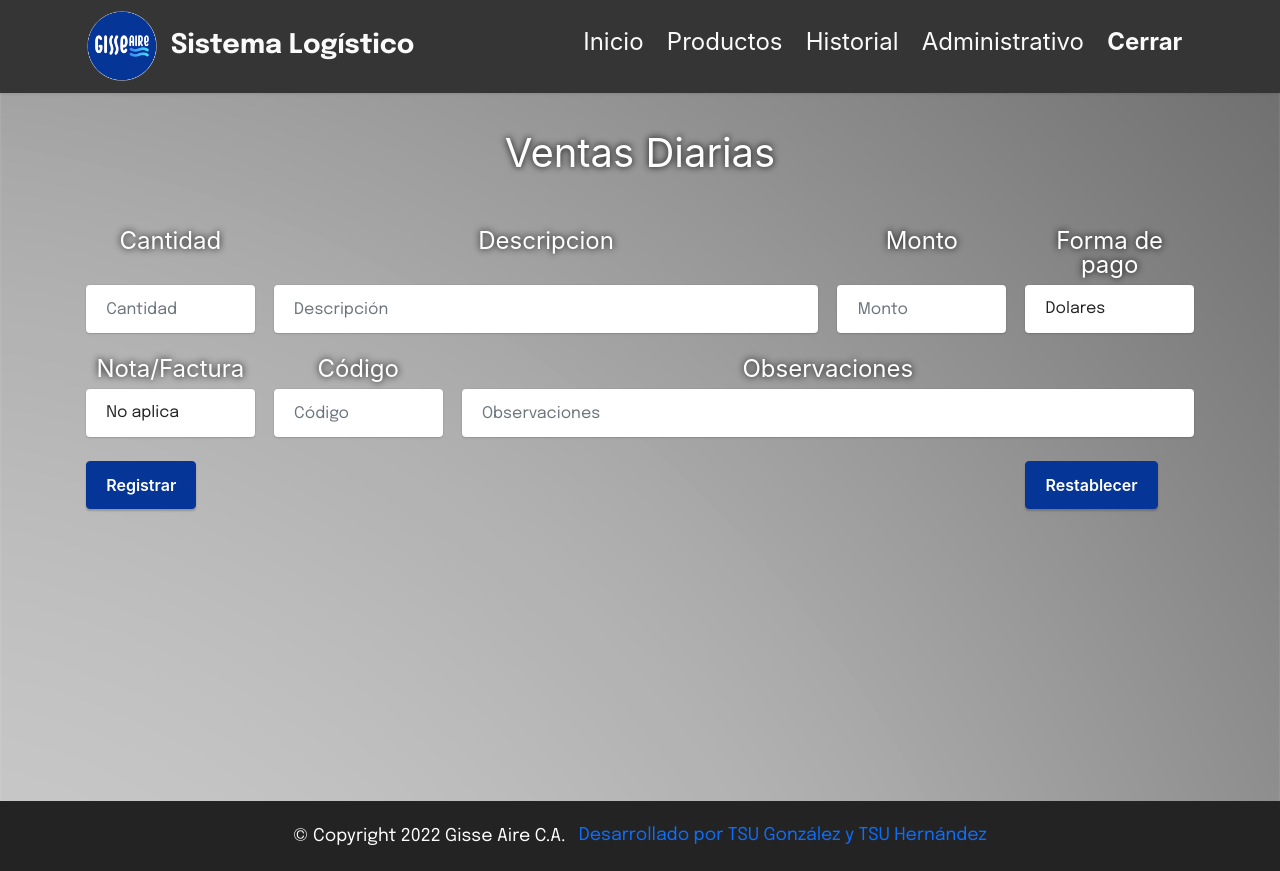
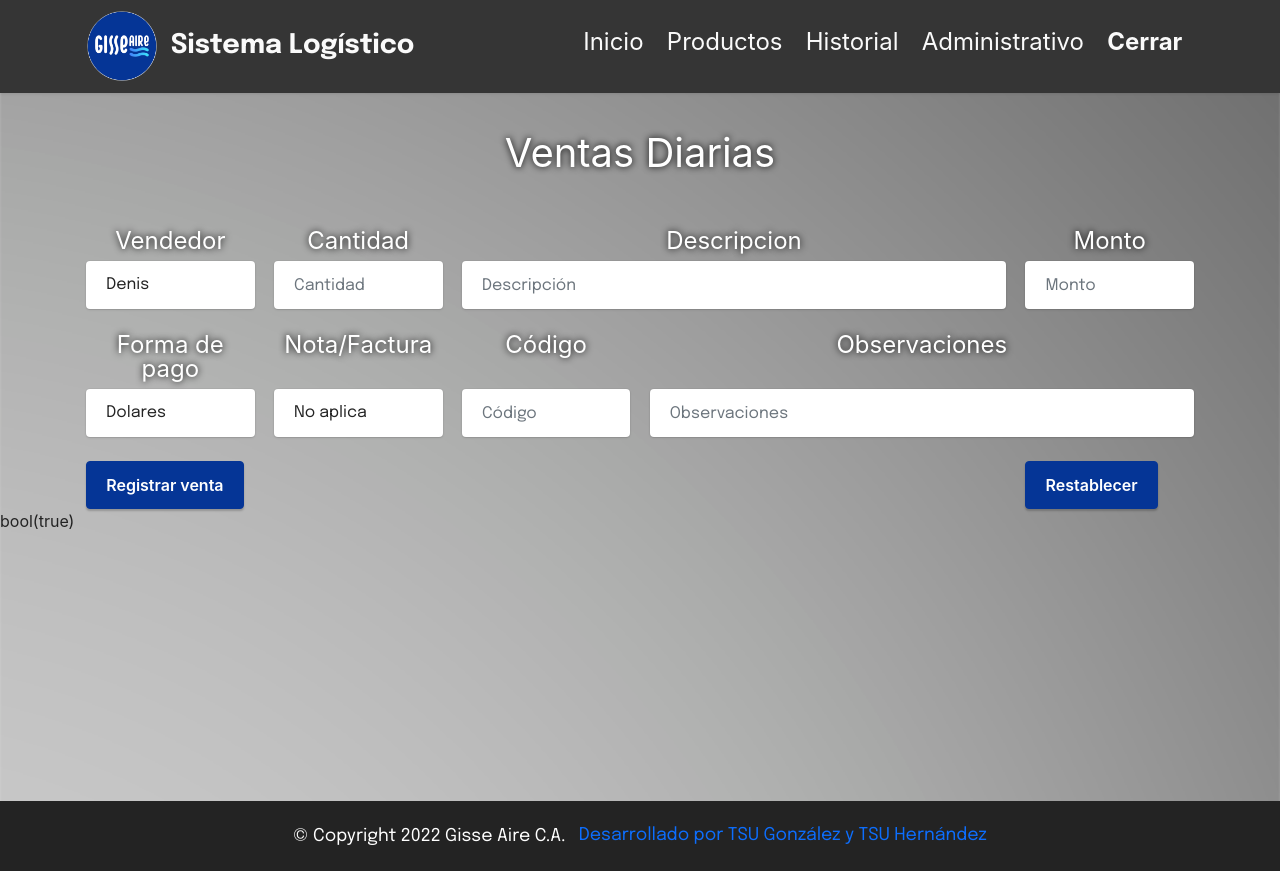
Before and after one commit to cejblan/sistema_logistico, a PHP site: page /ventas_diarias.php in a window 1280 px wide. Run offline with PHP 8.4, Linux system fonts and the light colour scheme; the visitor is signed in with stand-in values (Sample User, id 1).

Commit message:
Agregando variables

```diff
--- a/ventas_diarias.php
+++ b/ventas_diarias.php
@@ -23,8 +23,14 @@ if(isset($_SESSION['administrador']))
           }
 admin:
 
-$select = @$_POST["select"];
-$buspro = @$_POST["buspro"];
+$NotaFactura = @$_POST["selectNF"];
+$vendedor = @$_POST["vendedor"];
+$cantidad = @$_POST["cantidad"];
+$descripcion = @$_POST["descripcion"];
+$monto = @$_POST["monto"];
+$FormaPago = @$_POST["selectP"];
+$NroNotaFactura = @$_POST["codigo"];
+$observaciones = @$_POST["observaciones"];
 
 ?>
 
@@ -39,6 +45,9 @@ $buspro = @$_POST["buspro"];
   <form action="ventas_diarias.php" method="POST">
     <div class="row">
       <div class="col-2">
+        <h4>Vendedor</h4>
+      </div>
+      <div class="col-2">
         <h4>Cantidad</h4>
       </div>
       <div class="col-6">
@@ -47,11 +56,18 @@ $buspro = @$_POST["buspro"];
       <div class="col-2">
         <h4>Monto</h4>
       </div>
-      <div class="col-2">
-        <h4>Forma de pago</h4>
-      </div>
     </div>
     <div class="row">
+      <div class="col-2">
+        <select name="select" class="form-control" required>
+          <option value="fecha">Denis</option>
+          <option value="fecha">Alan</option>
+          <option value="fecha">Cristian</option>
+          <option value="fecha">Juan</option>
+          <option value="fecha">Francisco</option>
+          <option value="fecha">Manuel</option>
+        </select>
+      </div>
       <div class="col-2">
         <input type="number" name="cantidad" class="form-control" placeholder="Cantidad" required/>
       </div>
@@ -61,8 +77,25 @@ $buspro = @$_POST["buspro"];
       <div class="col-2">
         <input type="number" name="monto" class="form-control" placeholder="Monto" required/>
       </div>
+    </div>
+    </br>
+    <div class="row">
       <div class="col-2">
-        <select name="select" class="form-control" required>
+        <h4>Forma de pago</h4>
+      </div>
+      <div class="col-2">
+        <h4>Nota/Factura</h4>
+      </div>
+      <div class="col-2">
+        <h4>Código</h4>
+      </div>
+      <div class="col-6">
+        <h4>Observaciones</h4>
+      </div>
+    </div>
+    <div class="row">
+      <div class="col-2">
+        <select name="selectP" class="form-control" required>
           <option value="producto">Dolares</option>
           <option value="vendedor">Efectivo</option>
           <option value="fecha">Banca Amiga</option>
@@ -71,38 +104,24 @@ $buspro = @$_POST["buspro"];
           <option value="fecha">Pago Movil</option>
         </select>
       </div>
-    </div>
-    </br>
-    <div class="row">
       <div class="col-2">
-        <h4>Nota/Factura</h4>
-      </div>
-      <div class="col-2">
-        <h4>Código</h4>
-      </div>
-      <div class="col-8">
-        <h4>Observaciones</h4>
-      </div>
-    </div>
-    <div class="row">
-      <div class="col-2">
-        <select name="select" class="form-control" required>
-          <option value="producto">No aplica</option>
-          <option value="producto">Nota</option>
-          <option value="vendedor">Factura</option>
+        <select name="selectNF" class="form-control" required>
+          <option value="0">No aplica</option>
+          <option value="1">Nota</option>
+          <option value="2">Factura</option>
         </select>
       </div>
       <div class="col-2">
         <input type="text" name="codigo" class="form-control" placeholder="Código"/>
       </div>
-      <div class="col-8">
+      <div class="col-6">
         <input type="text" name="observaciones" class="form-control" placeholder="Observaciones"/>
       </div>
     </div>
     </br>
     <div class="row">
       <div class="col-10">
-        <input class="btn btn-success" type="submit" name="submit" id="submit" value="Registrar"/>
+        <input class="btn btn-success" type="submit" name="submit" id="submit" value="Registrar venta"/>
       </div>
       <div class="col-2">
         <input class="btn btn-success" type="reset" name="borrar" id="borrar" value="Restablecer"/>
@@ -111,6 +130,98 @@ $buspro = @$_POST["buspro"];
   </form>
 </section>
 
+<?php
+if(!$conexion)
+  {
+  echo "<b><h3>No se ha podido conectar con el servidor</h3></b>";
+  goto end;
+  }
+
+if (!$sistema_logistico)
+  {
+  echo "<b><h4>No se ha podido encontrar la Tabla</h4></b>";
+  goto end;
+  }
+
+$consult_ventas = "INSERT INTO ventas_diarias (vendedor, cantidad, descripcion, monto, forma_pago, '$NotaFactura', observaciones)
+                    VALUES ('$vendedor','$cantidad','$descripcion','$monto','$FormaPago','$NroNotaFactura','$observaciones')";
+$result_ventas = $conexion->query($consult_ventas);
+var_dump($result_ventas);
+
+if (@mysqli_num_rows($result_ventas) == true)
+ {
+   echo '</br>
+         </br>
+         <section class="container FEs">
+           <div class="row">
+             <div class="col-12">
+                 <h1>Resultado de la busqueda</h1>
+             </div>
+           </div>
+           </br>
+           <div class="row">
+             <div class="col-1"></div>
+               <div class="col-10">
+                 <table class="table table-dark">
+                   <thead>
+                     <tr>
+                       <th scope="col">Vendedor</th>
+                       <th scope="col">Fecha</th>
+                       <th scope="col">Producto</th>
+                       <th scope="col">Existencia A.</th>
+                       <th scope="col">Existencia N.</th>
+                     </tr>
+                   </thead>
+                   <tbody>';
+   while ($columP = mysqli_fetch_array($result_ventas))
+     {
+       echo '<tr>
+               <td>
+                 <label>
+                   <h6>' . $columP['vendedor'] . '</h6>
+                 </label>
+               </td>
+               <td>
+                 <label>
+                   <h6>' . $columP['fecha'] . '</h6>
+                 </label>
+               </td>
+               <td>
+                 <label>
+                   <h6>' . $columP['producto'] . '</h6>
+                 </label>
+               </td>
+               <td>
+                 <label>
+                   <h6>' . $columP['existenciaA'] . '</h6>
+                 </label>
+               </td>
+               <td>
+                 <label>
+                   <h6>' . $columP['existenciaN'] . '</h6>
+                 </label>
+               </td>
+             <tr>';
+     }
+ }
+   else
+       {
+         @mysqli_close( $conexion );
+         $regNoEnc = 'Registro no encontrado';
+        }
+
+end:
+@mysqli_close( $conexion );
+
+?>
+          </tbody>
+        </table>
+      </div>
+    </div>
+  </div>
+</section>
+</tr>
+
 
 <?php
 require_once("php/footer.php");
```
